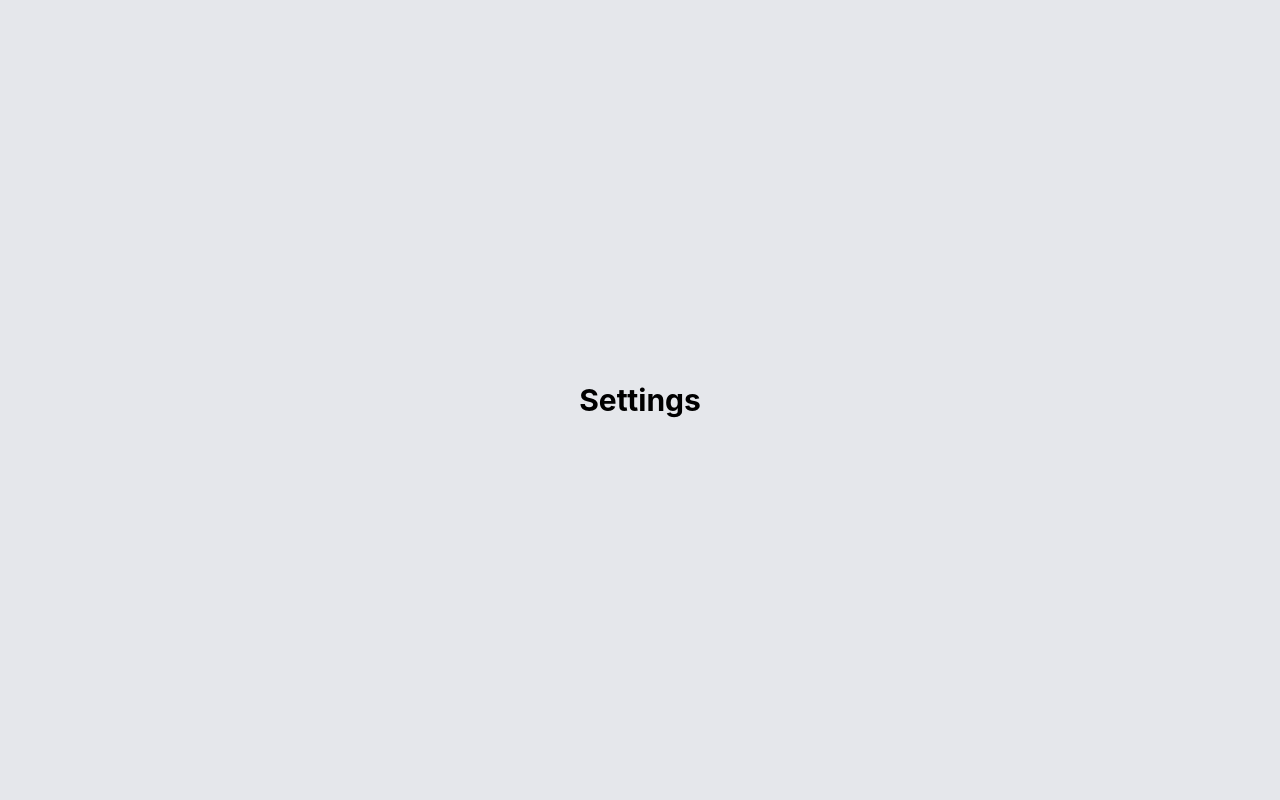
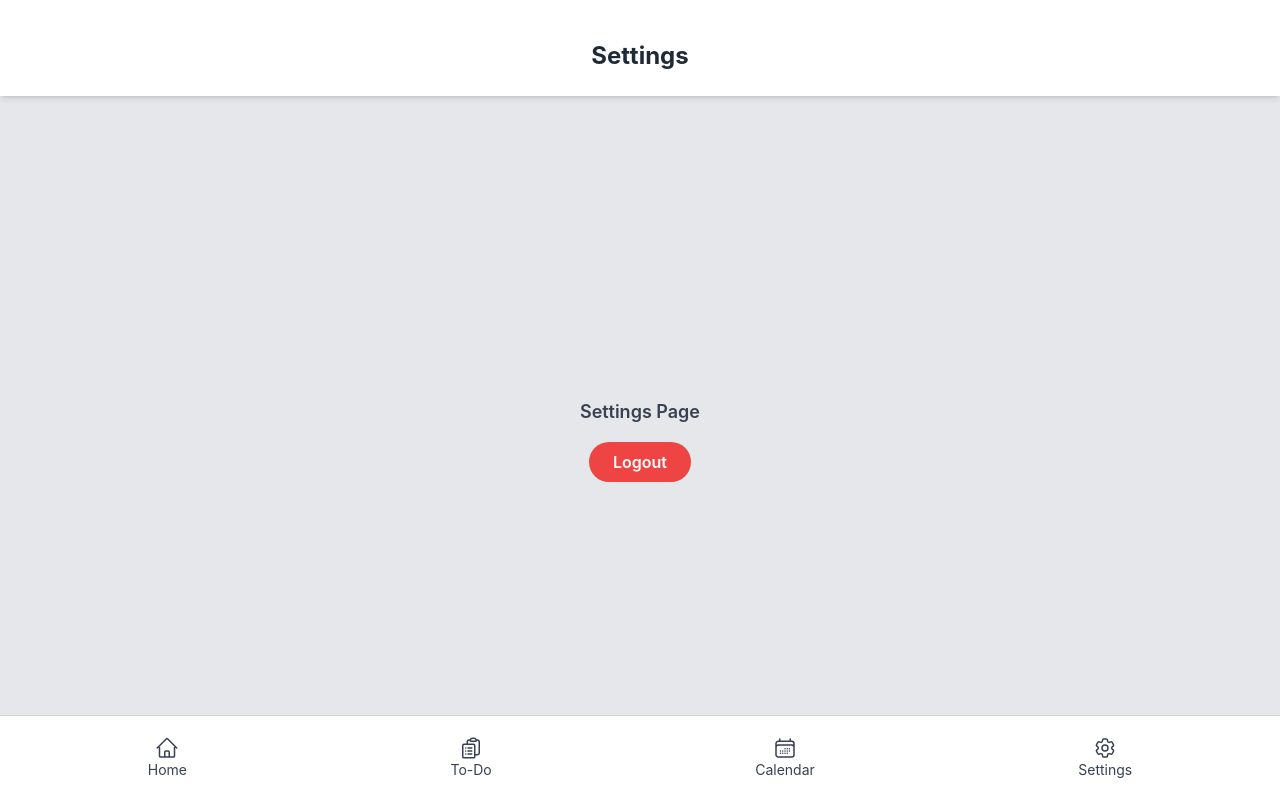
Before and after one commit to LuisVillela/Planifik, a React (Create React App) app: page /settings in a window 1280 px wide. Built offline with nearby package versions, Linux system fonts and the light colour scheme.

Commit message:
views UI
added header and navegation to all the views. and a logout button

```diff
--- a/src/components/Calendar.js
+++ b/src/components/Calendar.js
@@ -1,10 +1,56 @@
 // src/components/Calendar.js
 import React from 'react';
+import { useNavigate } from 'react-router-dom';
+import { HomeIcon, ClipboardDocumentListIcon, CalendarDaysIcon, Cog6ToothIcon } from '@heroicons/react/24/outline';
 
 const Calendar = () => {
+  const navigate = useNavigate();
+
   return (
-    <div className="flex items-center justify-center min-h-screen bg-gray-200">
-      <h1 className="text-3xl font-bold">Calendar</h1>
+    <div className="flex flex-col min-h-screen bg-gray-200">
+      {/* Barra superior fija con título */}
+      <header className="w-full bg-white shadow-md fixed top-0 left-0 z-10 py-6 px-4">
+        <h1 className="text-2xl font-bold text-center text-gray-800 mt-4">Calendar</h1>
+      </header>
+
+      {/* Contenido principal */}
+      <div className="flex flex-grow items-center justify-center p-4 text-center mt-20">
+        <h2 className="text-lg font-semibold text-gray-700">This is the Calendar Page</h2>
+      </div>
+
+      {/* Barra de navegación inferior */}
+      <nav className="bg-white fixed bottom-0 left-0 w-full border-t border-gray-300 py-3 px-4">
+        <div className="flex justify-around py-2">
+          <button
+            onClick={() => navigate('/home')}
+            className="flex flex-col items-center text-gray-700 hover:text-blue-500"
+          >
+            <HomeIcon className="h-6 w-6" />
+            <span className="text-sm">Home</span>
+          </button>
+          <button
+            onClick={() => navigate('/todolist')}
+            className="flex flex-col items-center text-gray-700 hover:text-blue-500"
+          >
+            <ClipboardDocumentListIcon className="h-6 w-6" />
+            <span className="text-sm">To-Do</span>
+          </button>
+          <button
+            onClick={() => navigate('/calendar')}
+            className="flex flex-col items-center text-gray-700 hover:text-blue-500"
+          >
+            <CalendarDaysIcon className="h-6 w-6" />
+            <span className="text-sm">Calendar</span>
+          </button>
+          <button
+            onClick={() => navigate('/settings')}
+            className="flex flex-col items-center text-gray-700 hover:text-blue-500"
+          >
+            <Cog6ToothIcon className="h-6 w-6" />
+            <span className="text-sm">Settings</span>
+          </button>
+        </div>
+      </nav>
     </div>
   );
 };
--- a/src/components/Settings.js
+++ b/src/components/Settings.js
@@ -1,10 +1,68 @@
 // src/components/Settings.js
 import React from 'react';
+import { useNavigate } from 'react-router-dom';
+import { HomeIcon, ClipboardDocumentListIcon, CalendarDaysIcon, Cog6ToothIcon } from '@heroicons/react/24/outline';
 
 const Settings = () => {
+  const navigate = useNavigate();
+
+  const handleLogout = () => {
+    navigate('/');
+  };
+
   return (
-    <div className="flex items-center justify-center min-h-screen bg-gray-200">
-      <h1 className="text-3xl font-bold">Settings</h1>
+    <div className="flex flex-col min-h-screen bg-gray-200">
+      {/* Barra superior fija con padding adicional */}
+      <header className="w-full bg-white shadow-md fixed top-0 left-0 z-10 py-6 px-4">
+        <h1 className="text-2xl font-bold text-center text-gray-800 mt-4">Settings</h1>
+      </header>
+
+      {/* Contenedor central para el contenido de ajustes */}
+      <div className="flex flex-grow items-center justify-center p-4 text-center mt-20">
+        <div>
+          <h2 className="text-lg font-semibold text-gray-700 mb-4">Settings Page</h2>
+          <button
+            onClick={handleLogout}
+            className="px-6 py-2 bg-red-500 text-white font-semibold rounded-full hover:bg-red-600 focus:outline-none focus:ring-2 focus:ring-red-300"
+          >
+            Logout
+          </button>
+        </div>
+      </div>
+
+      {/* Barra de navegación inferior con padding adicional */}
+      <nav className="bg-white fixed bottom-0 left-0 w-full border-t border-gray-300 py-3 px-4">
+        <div className="flex justify-around py-2">
+          <button
+            onClick={() => navigate('/home')}
+            className="flex flex-col items-center text-gray-700 hover:text-blue-500"
+          >
+            <HomeIcon className="h-6 w-6" />
+            <span className="text-sm">Home</span>
+          </button>
+          <button
+            onClick={() => navigate('/todolist')}
+            className="flex flex-col items-center text-gray-700 hover:text-blue-500"
+          >
+            <ClipboardDocumentListIcon className="h-6 w-6" />
+            <span className="text-sm">To-Do</span>
+          </button>
+          <button
+            onClick={() => navigate('/calendar')}
+            className="flex flex-col items-center text-gray-700 hover:text-blue-500"
+          >
+            <CalendarDaysIcon className="h-6 w-6" />
+            <span className="text-sm">Calendar</span>
+          </button>
+          <button
+            onClick={() => navigate('/settings')}
+            className="flex flex-col items-center text-gray-700 hover:text-blue-500"
+          >
+            <Cog6ToothIcon className="h-6 w-6" />
+            <span className="text-sm">Settings</span>
+          </button>
+        </div>
+      </nav>
     </div>
   );
 };
--- a/src/components/Tasks.js
+++ b/src/components/Tasks.js
@@ -1,10 +1,56 @@
 // src/components/Tasks.js
 import React from 'react';
+import { useNavigate } from 'react-router-dom';
+import { HomeIcon, ClipboardDocumentListIcon, CalendarDaysIcon, Cog6ToothIcon } from '@heroicons/react/24/outline';
 
 const Tasks = () => {
+  const navigate = useNavigate();
+
   return (
-    <div className="flex items-center justify-center min-h-screen bg-gray-200">
-      <h1 className="text-3xl font-bold">To-Do List</h1>
+    <div className="flex flex-col min-h-screen bg-gray-200">
+      {/* Barra superior fija con título */}
+      <header className="w-full bg-white shadow-md fixed top-0 left-0 z-10 py-6 px-4">
+        <h1 className="text-2xl font-bold text-center text-gray-800 mt-4">Tasks</h1>
+      </header>
+
+      {/* Contenido principal */}
+      <div className="flex flex-grow items-center justify-center p-4 text-center mt-20">
+        <h2 className="text-lg font-semibold text-gray-700">This is the To-Do List Page</h2>
+      </div>
+
+      {/* Barra de navegación inferior */}
+      <nav className="bg-white fixed bottom-0 left-0 w-full border-t border-gray-300 py-3 px-4">
+        <div className="flex justify-around py-2">
+          <button
+            onClick={() => navigate('/home')}
+            className="flex flex-col items-center text-gray-700 hover:text-blue-500"
+          >
+            <HomeIcon className="h-6 w-6" />
+            <span className="text-sm">Home</span>
+          </button>
+          <button
+            onClick={() => navigate('/todolist')}
+            className="flex flex-col items-center text-gray-700 hover:text-blue-500"
+          >
+            <ClipboardDocumentListIcon className="h-6 w-6" />
+            <span className="text-sm">To-Do</span>
+          </button>
+          <button
+            onClick={() => navigate('/calendar')}
+            className="flex flex-col items-center text-gray-700 hover:text-blue-500"
+          >
+            <CalendarDaysIcon className="h-6 w-6" />
+            <span className="text-sm">Calendar</span>
+          </button>
+          <button
+            onClick={() => navigate('/settings')}
+            className="flex flex-col items-center text-gray-700 hover:text-blue-500"
+          >
+            <Cog6ToothIcon className="h-6 w-6" />
+            <span className="text-sm">Settings</span>
+          </button>
+        </div>
+      </nav>
     </div>
   );
 };
```
